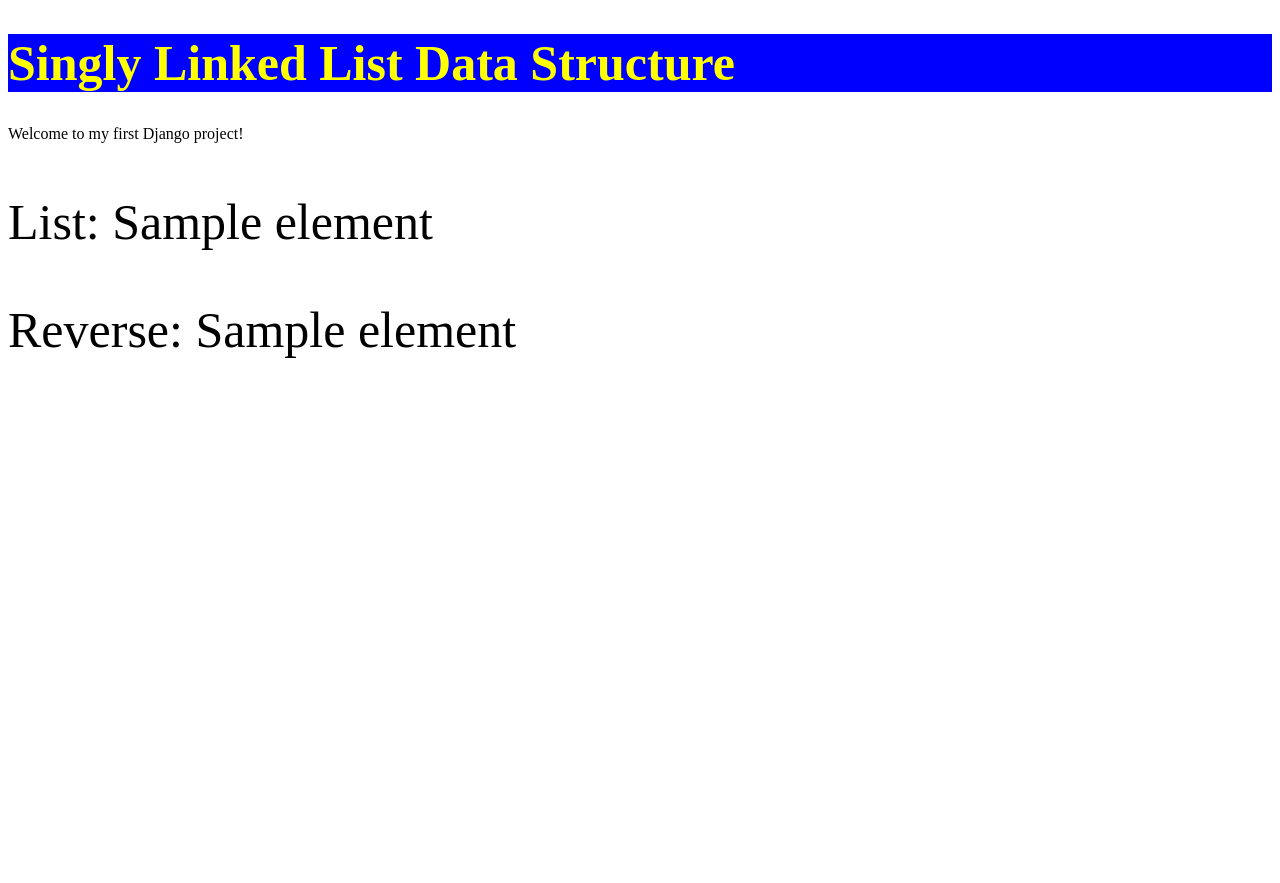
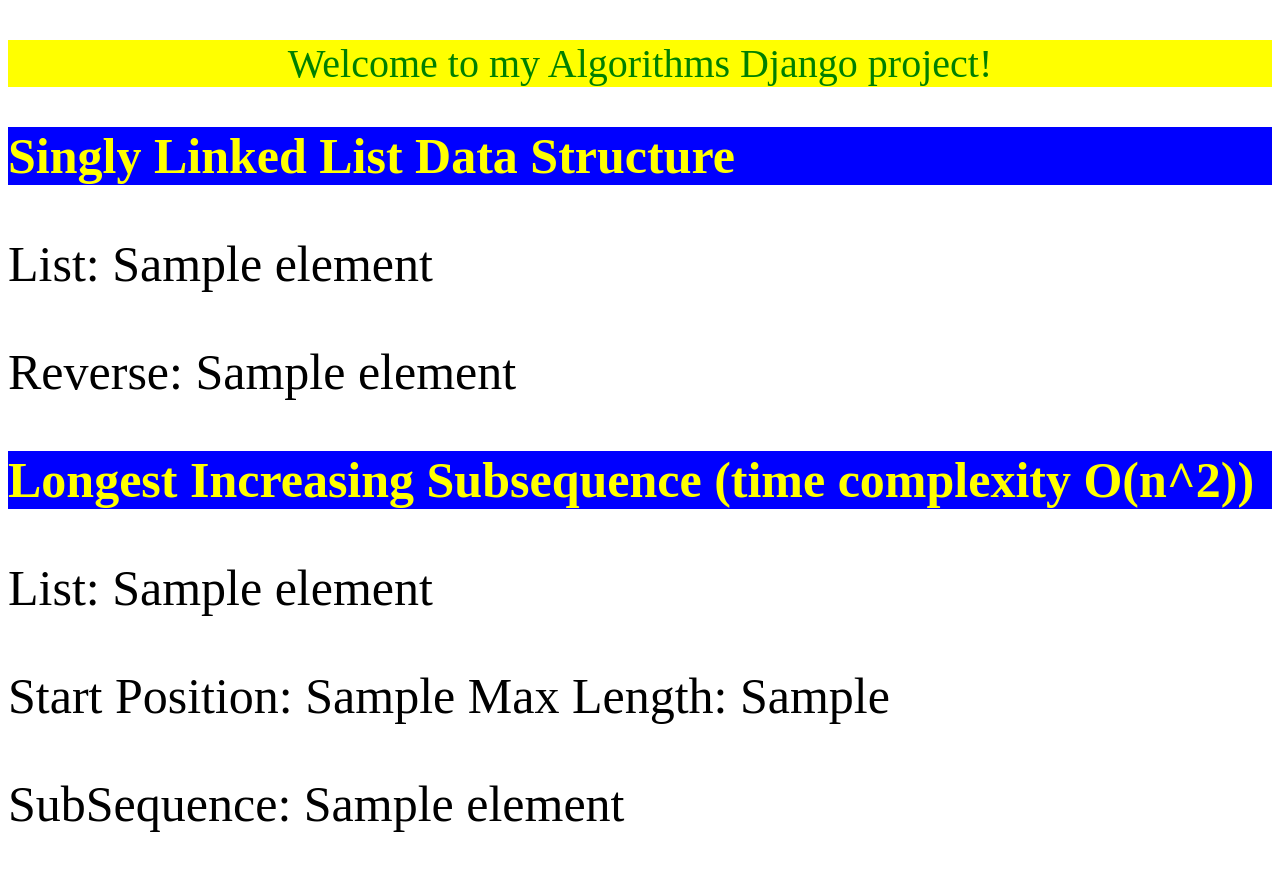
Before and after one commit to thinkphp/django-linktree, a Django app: template linktree/events/templates/events.html in a window 1280 px wide. Before the commit the page ends 358 px from the top, so only its background shows below. Run offline with Django 3.2, Linux system fonts and the light colour scheme; the template is opened without the code that fills it: most values are stand-ins (such as "Sample title", 1, 10 or a date in 2020).

Commit message:
longest increasing subsequence

```diff
--- a/linktree/events/templates/events.html
+++ b/linktree/events/templates/events.html
@@ -2,8 +2,10 @@
 <html>
 <body>
 
+    <p style="text-align: center;background-color: yellow; color: green; font-size: 40px">Welcome to my Algorithms Django project!</p>
+
 <h1 style="background-color: blue; color: yellow;font-size: 50px">Singly Linked List Data Structure</h1>
-<p>Welcome to my first Django project!</p>
+
 <div class="container" style ="font-size: 50px">
     <p> List:
     {% for element in arr %}
@@ -19,6 +21,30 @@
 
     {% endfor %}
     </p>
+
+<h1 style="background-color: blue; color: yellow;font-size: 50px">Longest Increasing Subsequence (time complexity O(n^2))</h1>
+
+<p> List:
+    {% for element in list %}
+
+    <span>{{ element }} </span>
+
+    {% endfor %}
+    </p>
+
+    <span>Start Position: </span> <span>{{ startPos  }}</span>
+
+    <span>Max Length: </span> <span>{{ maxL }}</span>
+
+    <p>SubSequence:
+
+    {% for element in subsequence %}
+
+    <span>{{ element }} </span>
+
+    {% endfor %}
+    </p>
+
 </div>
 </body>
 </html>
```
Also changed, not shown: linktree/events/views.py (+68 -1 lines).
